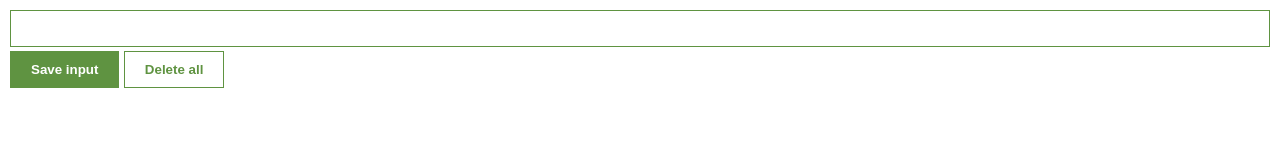
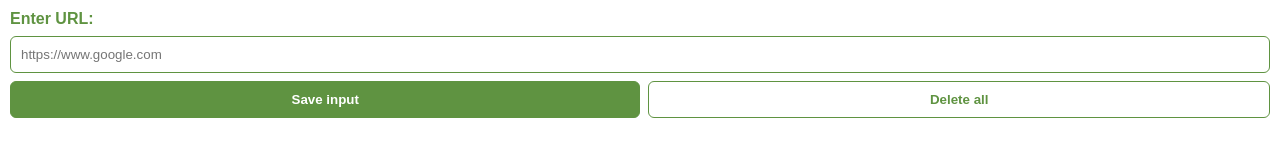
Before and after one commit to yordan-st/leads-tracker, a plain HTML site: page index.html in a window 1280 px wide. Drawn offline with Linux system fonts and the light colour scheme; no server answers.

Commit message:
final touches

```diff
--- a/index.css
+++ b/index.css
@@ -2,7 +2,16 @@ body {
     margin: 0;
     padding: 10px;
     font-family: Arial, Helvetica, sans-serif;
-    min-width: 400px;
+    max-width: 100%;
+    display: flex;
+    flex-wrap: wrap;
+    align-content: flex-start;
+    gap: 8px;
+}
+
+label {
+    color: #5f9341;
+    font-weight: 900;
 }
 
 input {
@@ -10,7 +19,7 @@ input {
     padding: 10px;
     box-sizing: border-box;
     border: 1px solid #5f9341;
-    margin-bottom: 4px;
+    border-radius: 6px;
 }
 
 button {
@@ -19,6 +28,8 @@ button {
     padding: 10px 20px;
     border: 1px solid #5f9341;
     font-weight: bold;
+    flex-grow: 1;
+    border-radius: 6px;
 }
 #delete-btn {
     background: white;
@@ -26,9 +37,9 @@ button {
 }
 
 ul {
-    margin-top: 20px;
     list-style: none;
     padding-left: 0;
+    width: 100%;
 }
 
 li {
--- a/index.html
+++ b/index.html
@@ -6,9 +6,8 @@
         <meta name="viewport" content="width=device-width, initial-scale=1.0">
     </head>
     <body>
-        <!-- Create an input element with type="text" and id="input-el" -->
-         <input type="text" id="input-el">
-        <!-- Create a SAVE INPUT button with id="input-btn" -->
+         <label for="input-el">Enter URL:</label>
+         <input type="text" id="input-el" placeholder="https://www.google.com">
          <button id="input-btn">Save input</button>
          <button id="delete-btn">Delete all</button>
          <ul id="leads-list"></ul>
```
Also changed, not shown: site.webmanifest (added).
